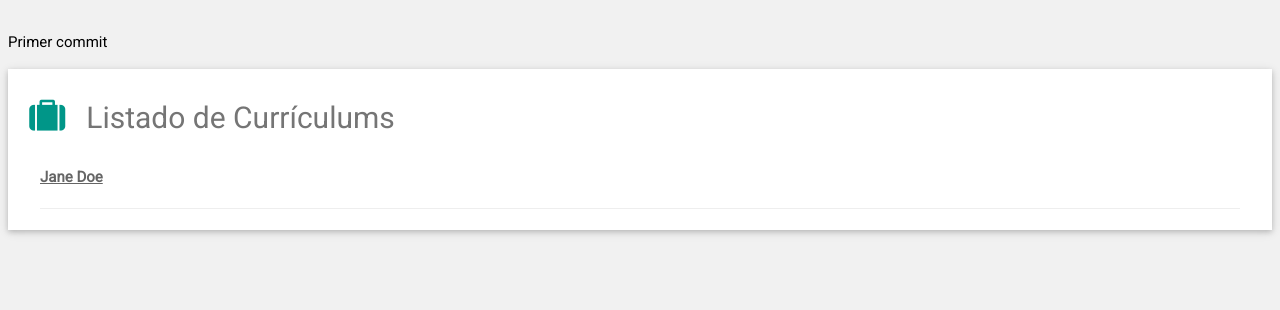
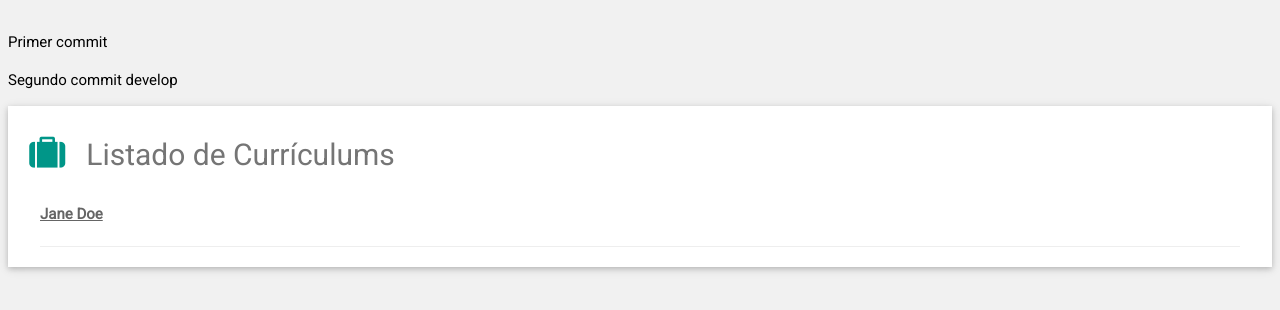
Before and after one commit to FerGalisteo/UD01-Actividad_Evaluable_02-Recreacion_flujo_de_gitflow-, a plain HTML site: page index.html in a window 1280 px wide. Drawn offline with Linux system fonts and the light colour scheme.

Commit message:
Segundo commit develop

```diff
--- a/index.html
+++ b/index.html
@@ -19,6 +19,7 @@ html,body,h1,h2,h3,h4,h5,h6 {font-family: "Roboto", sans-serif}
   <!-- The Grid -->
   <div class="w3-row-padding">
     <p>Primer commit</p>
+    <p>Segundo commit develop</p>
       <!-- CV ITEM -->
       <div class="w3-container w3-card w3-white w3-margin-bottom">
         <h2 class="w3-text-grey w3-padding-16"><i class="fa fa-suitcase fa-fw w3-margin-right w3-xxlarge w3-text-teal"></i>Listado de Currículums</h2>
```
